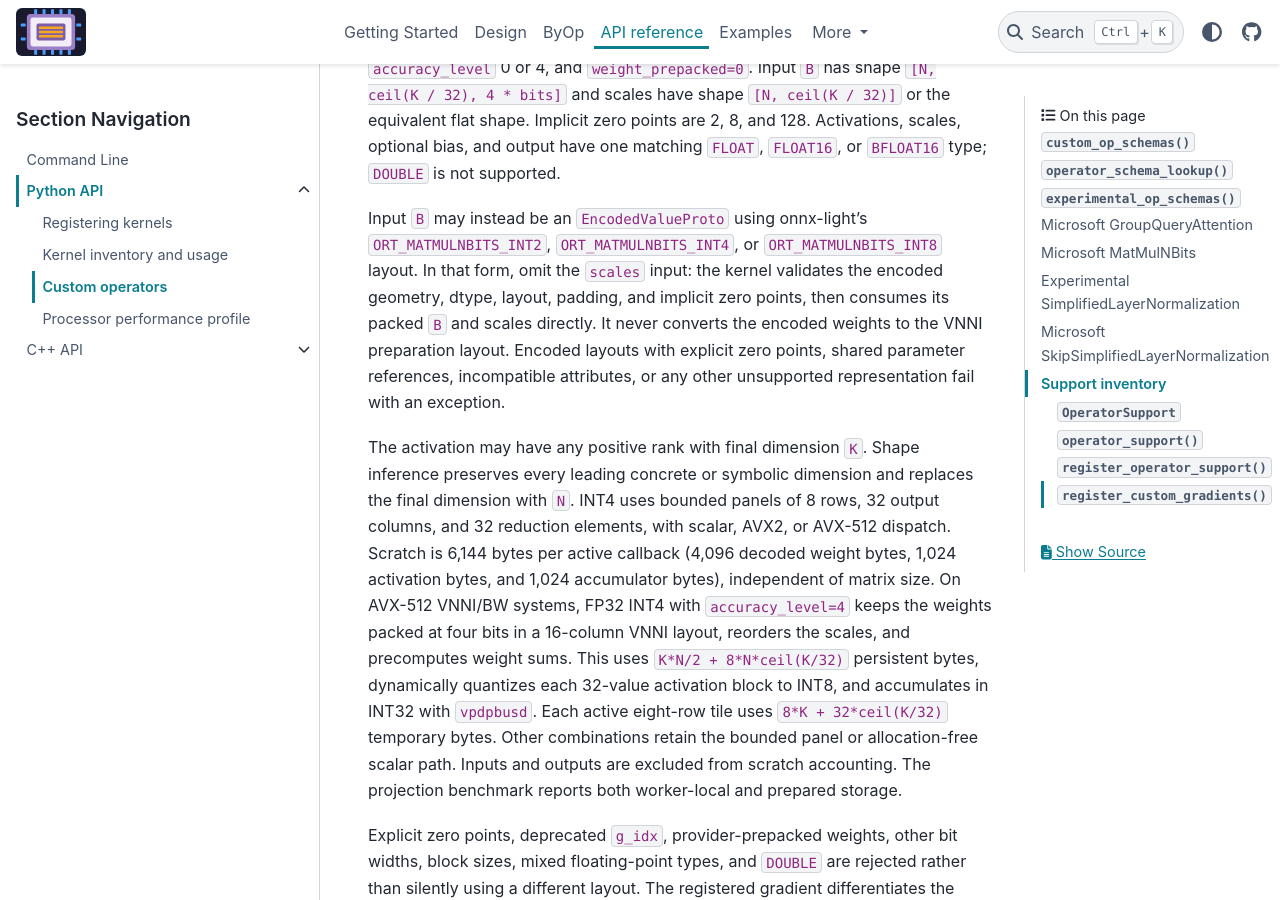
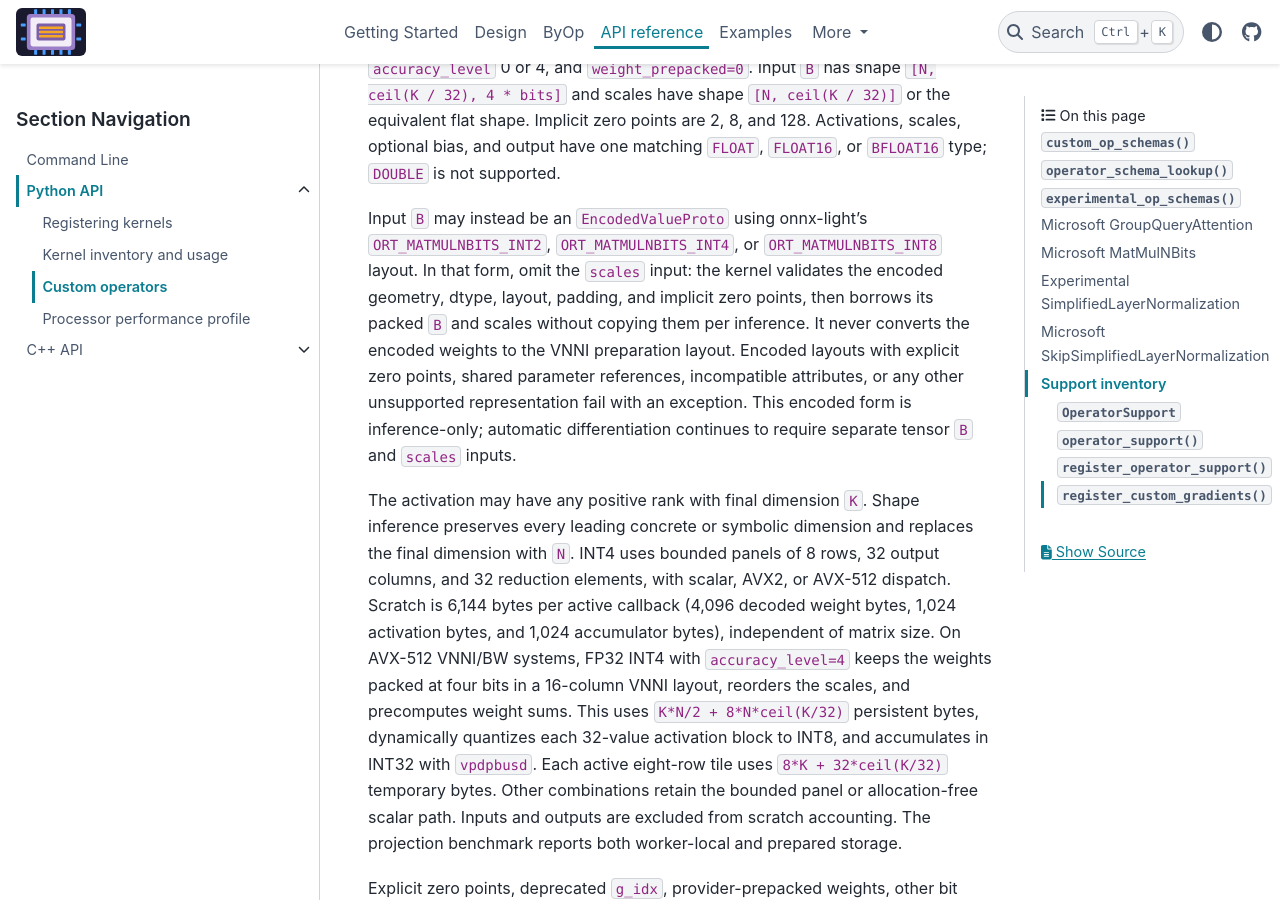
Before and after one commit to xadupre/onnx-light-cpu, a Sphinx documentation site: the page built from docs/api/python/custom_operators.rst, in a window 1280 px wide and 900 px high, scrolled down 1127 px. Built offline with Sphinx 7.4.7 and the PyData theme 0.15.4, drawn with Linux system fonts in a browser that asks for light colours; pages that are not in the unit, such as notebooks, are missing from menus.

Commit message:
Address encoded weight review findings
Allow structured schema inputs, borrow validated encoded buffers, resolve referenced layouts, and document inference-only gradient behavior.

Co-authored-by: Copilot <223556219+Copilot@users.noreply.github.com>

```diff
--- a/docs/api/python/custom_operators.rst
+++ b/docs/api/python/custom_operators.rst
@@ -50,10 +50,12 @@ Input ``B`` may instead be an ``EncodedValueProto`` using onnx-light's
 ``ORT_MATMULNBITS_INT2``, ``ORT_MATMULNBITS_INT4``, or
 ``ORT_MATMULNBITS_INT8`` layout. In that form, omit the ``scales`` input: the
 kernel validates the encoded geometry, dtype, layout, padding, and implicit
-zero points, then consumes its packed ``B`` and scales directly. It never
-converts the encoded weights to the VNNI preparation layout. Encoded layouts
+zero points, then borrows its packed ``B`` and scales without copying them per
+inference. It never converts the encoded weights to the VNNI preparation layout. Encoded layouts
 with explicit zero points, shared parameter references, incompatible
 attributes, or any other unsupported representation fail with an exception.
+This encoded form is inference-only; automatic differentiation continues to
+require separate tensor ``B`` and ``scales`` inputs.
 
 The activation may have any positive rank with final dimension ``K``. Shape
 inference preserves every leading concrete or symbolic dimension and replaces
```
Also changed, not shown: 6 other files.
